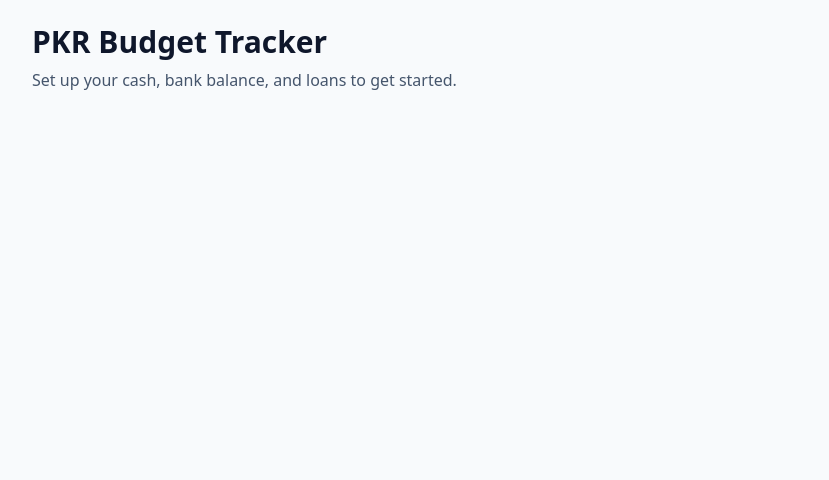
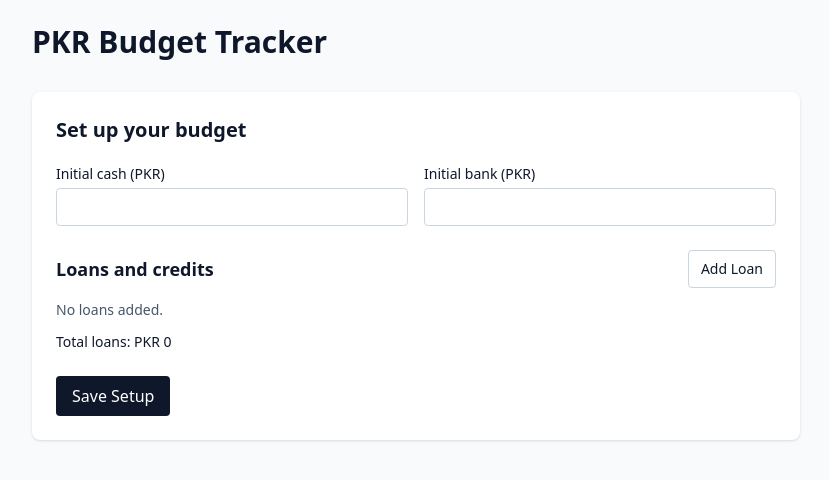
Before and after one commit to DawoodShahzad61004/temp_work_repo, a React (Vite) app: page / in a window 1280 px wide. Shown: the top 480 px of the page, without its empty margins (224-1053 px from the left). Built offline with nearby package versions, Linux system fonts and the light colour scheme.

Commit message:
T-001: Wire App state, conditional screens, and transaction persistence

```diff
--- a/src/App.jsx
+++ b/src/App.jsx
@@ -1,16 +1,44 @@
-import { useState } from 'react'
-import { loadBudget } from './lib/storage.js'
+import { useEffect, useState } from 'react'
+import Dashboard from './components/Dashboard.jsx'
+import SetupForm from './components/SetupForm.jsx'
+import { appendTransaction, loadBudget, saveBudget } from './lib/storage.js'
 
 function App() {
-  const [budget] = useState(() => loadBudget())
+  const [setup, setSetup] = useState(null)
+  const [transactions, setTransactions] = useState([])
+
+  useEffect(() => {
+    const budget = loadBudget()
+    if (!budget) return
+
+    if (budget.setup) setSetup(budget.setup)
+    if (Array.isArray(budget.transactions)) setTransactions(budget.transactions)
+  }, [])
+
+  const handleSetupSubmit = (nextSetup) => {
+    saveBudget({ setup: nextSetup, transactions })
+    setSetup(nextSetup)
+  }
+
+  const handleTransactionSubmit = (transaction) => {
+    const budget = appendTransaction(transaction)
+    setTransactions(budget.transactions)
+    if (budget.setup) setSetup(budget.setup)
+  }
 
   return (
     <main className="min-h-screen bg-slate-50 p-6 text-slate-900">
       <div className="mx-auto max-w-3xl">
         <h1 className="text-3xl font-bold">PKR Budget Tracker</h1>
-        <p className="mt-2 text-slate-600">
-          {budget ? 'Your budget dashboard is ready.' : 'Set up your cash, bank balance, and loans to get started.'}
-        </p>
+        {setup === null ? (
+          <SetupForm onSubmit={handleSetupSubmit} />
+        ) : (
+          <Dashboard
+            setup={setup}
+            transactions={transactions}
+            onTransactionSubmit={handleTransactionSubmit}
+          />
+        )}
       </div>
     </main>
   )
```
